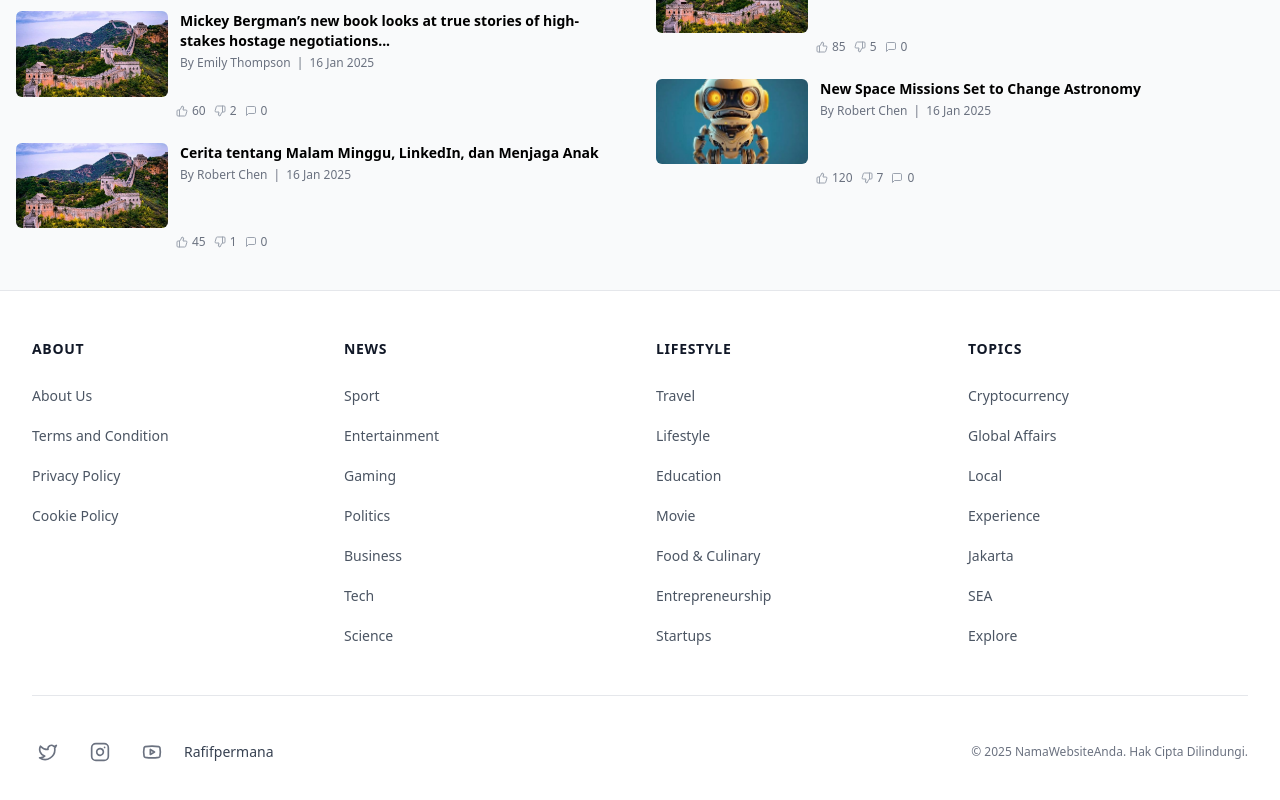
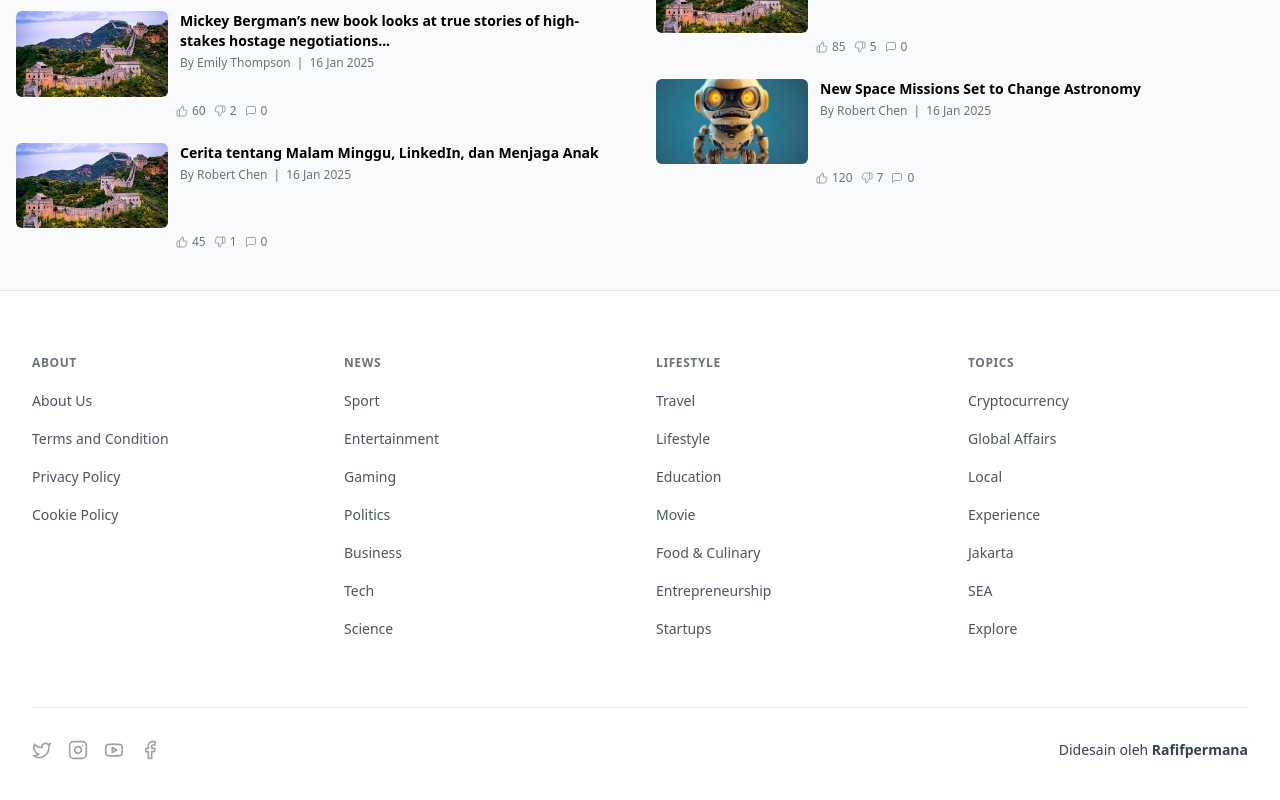
Before and after one commit to Rafifpermana/BeritaIn, a React (Vite) app: page / in a window 1280 px wide. Shown: the part 3351-4151 px from the top of the page. Built offline with nearby package versions, Linux system fonts and the light colour scheme.

Commit message:
optimaze footer

```diff
--- a/src/components/Footer.jsx
+++ b/src/components/Footer.jsx
@@ -1,28 +1,30 @@
+// src/components/Footer.jsx
 import React, { useState } from "react";
+import { Link, useNavigate } from "react-router-dom"; // Impor Link dan useNavigate
 import {
   Twitter,
   Instagram,
   Youtube,
   ChevronDown,
   ChevronUp,
-} from "lucide-react";
+  Facebook, // Contoh jika ingin menambahkan ikon Facebook
+} from "lucide-react"; // Asumsi X (untuk Twitter baru) sudah ada jika digunakan di Navbar
 
-const Footer = () => {
-  const [expandedSections, setExpandedSections] = useState({});
+// Fungsi createSlug (HARUS SAMA DENGAN YANG DI NAVBAR, HOMEPAGE, CATEGORYPAGE)
+// Idealnya, impor dari file utilitas bersama.
+const createSlug = (text) => {
+  if (!text || typeof text !== "string") return "";
+  return text
+    .toLowerCase()
+    .replace(/ & /g, "-and-")
+    .replace(/\s+/g, "-")
+    .replace(/[^\w-]+/g, "");
+};
 
-  const footerData = {
-    about: {
-      title: "About",
-      links: [
-        "About Us",
-        "Terms and Condition",
-        "Privacy Policy",
-        "Cookie Policy",
-      ],
-    },
-    news: {
-      title: "News",
-      links: [
+// Daftar kategori yang sama seperti di Navbar (untuk validasi atau referensi jika diperlukan)
+// Ini bisa juga tidak diperlukan di sini jika semua link adalah kategori yang valid.
+const CATEGORY_LINKS_IN_FOOTER = [
+  // Kategori yang ada di footerData.news, .lifestyle, .topics
   "Sport",
   "Entertainment",
   "Gaming",
@@ -30,11 +32,6 @@ const Footer = () => {
   "Business",
   "Tech",
   "Science",
-      ],
-    },
-    lifestyle: {
-      title: "Lifestyle",
-      links: [
   "Travel",
   "Lifestyle",
   "Education",
@@ -42,11 +39,6 @@ const Footer = () => {
   "Food & Culinary",
   "Entrepreneurship",
   "Startups",
-      ],
-    },
-    topics: {
-      title: "Topics",
-      links: [
   "Cryptocurrency",
   "Global Affairs",
   "Local",
@@ -54,14 +46,57 @@ const Footer = () => {
   "Jakarta",
   "SEA",
   "Explore",
+];
+
+const Footer = () => {
+  const [expandedSections, setExpandedSections] = useState({});
+  const navigate = useNavigate(); // Untuk navigasi jika diperlukan (meskipun Link sudah cukup)
+
+  // footerData tetap sama, kita akan memproses link-nya saat render
+  const footerData = {
+    about: {
+      title: "About",
+      links: [
+        // Link ini mungkin bukan kategori, jadi href="#" atau path statis
+        { name: "About Us", href: "/about-us" }, // Contoh path statis
+        { name: "Terms and Condition", href: "/terms" },
+        { name: "Privacy Policy", href: "/privacy" },
+        { name: "Cookie Policy", href: "/cookies" },
       ],
+      isCategoryLinks: false, // Flag untuk membedakan
+    },
+    news: {
+      title: "News",
+      links: CATEGORY_LINKS_IN_FOOTER.slice(0, 7).map((name) => ({
+        name,
+        isCategory: true,
+      })), // Ambil dari list utama
+      isCategoryLinks: true,
+    },
+    lifestyle: {
+      title: "Lifestyle",
+      links: CATEGORY_LINKS_IN_FOOTER.slice(7, 14).map((name) => ({
+        name,
+        isCategory: true,
+      })),
+      isCategoryLinks: true,
+    },
+    topics: {
+      title: "Topics",
+      links: CATEGORY_LINKS_IN_FOOTER.slice(14).map((name) => ({
+        name,
+        isCategory: true,
+      })),
+      isCategoryLinks: true,
     },
   };
 
+  // Social icons (contoh, bisa ditambahkan Facebook atau X)
   const socialIcons = [
-    { icon: Twitter, href: "#", label: "Twitter" },
-    { icon: Instagram, href: "#", label: "Instagram" },
-    { icon: Youtube, href: "#", label: "YouTube" },
+    { Icon: Twitter, href: "https://twitter.com", label: "Twitter" }, // Gunakan X jika Twitter baru
+    { Icon: Instagram, href: "https://instagram.com", label: "Instagram" },
+    { Icon: Youtube, href: "https://youtube.com", label: "YouTube" },
+    { Icon: Facebook, href: "https://facebook.com", label: "Facebook" },
   ];
 
   const toggleSection = (sectionKey) => {
@@ -71,133 +106,109 @@ const Footer = () => {
     }));
   };
 
+  const renderFooterLink = (linkItem, index) => {
+    if (linkItem.isCategory) {
       return (
-    <footer className="bg-white border-t border-gray-200">
-      <div className="max-w-7xl mx-auto px-4 sm:px-6 lg:px-8 py-8 sm:py-12">
+        <li key={linkItem.name + index}>
+          <Link
+            to={`/category/${createSlug(linkItem.name)}`}
+            className="text-sm text-gray-600 hover:text-blue-600 hover:underline transition-colors duration-200 block py-1"
+          >
+            {linkItem.name}
+          </Link>
+        </li>
+      );
+    }
+    // Untuk link non-kategori seperti About Us, dll.
+    return (
+      <li key={linkItem.name + index}>
+        <Link
+          to={linkItem.href || "#"} // Gunakan href dari data atau fallback ke '#'
+          className="text-sm text-gray-600 hover:text-blue-600 hover:underline transition-colors duration-200 block py-1"
+        >
+          {linkItem.name}
+        </Link>
+      </li>
+    );
+  };
+
+  return (
+    <footer className="bg-white border-t border-gray-200 text-gray-700">
+      <div className="max-w-7xl mx-auto px-4 sm:px-6 lg:px-8 py-10 sm:py-16">
         {/* Mobile Accordion Layout (< sm) */}
-        <div className="block sm:hidden space-y-4">
+        <div className="block sm:hidden space-y-1">
           {Object.entries(footerData).map(([key, section]) => (
-            <div
-              key={key}
-              className="border-b border-gray-200 pb-4 last:border-b-0"
-            >
-              {" "}
-              {/* Menghilangkan border bawah untuk item terakhir */}
+            <div key={key} className="border-b border-gray-100 last:border-b-0">
               <button
                 onClick={() => toggleSection(key)}
                 className="flex justify-between items-center w-full py-3 text-left"
               >
-                <h3 className="text-base font-semibold text-gray-900">
+                <h3 className="text-sm font-semibold text-gray-800 uppercase tracking-wider">
+                  {" "}
+                  {/* Disesuaikan dengan mobile Navbar */}
                   {section.title}
                 </h3>
                 {expandedSections[key] ? (
-                  <ChevronUp className="w-5 h-5 text-gray-500" />
+                  <ChevronUp className="w-4 h-4 text-gray-500" />
                 ) : (
-                  <ChevronDown className="w-5 h-5 text-gray-500" />
+                  <ChevronDown className="w-4 h-4 text-gray-500" />
                 )}
               </button>
               {expandedSections[key] && (
-                <ul className="mt-3 space-y-3 pl-2">
-                  {section.links.map((link, index) => (
-                    <li key={index}>
-                      <a
-                        href="#"
-                        className="text-sm text-gray-600 hover:text-gray-900 transition-colors duration-200 block py-1"
-                      >
-                        {link}
-                      </a>
-                    </li>
-                  ))}
+                <ul className="pt-2 pb-3 space-y-2 pl-3">
+                  {" "}
+                  {/* Padding disesuaikan */}
+                  {section.links.map((linkItem, index) =>
+                    renderFooterLink(linkItem, index)
+                  )}
                 </ul>
               )}
             </div>
           ))}
         </div>
 
-        {/* Tablet Layout (sm to lg) */}
-        <div className="hidden sm:grid lg:hidden grid-cols-2 gap-x-8 gap-y-10">
-          {" "}
-          {/* Menambah gap-y */}
+        {/* Tablet & Desktop Layout (sm+) */}
+        <div className="hidden sm:grid sm:grid-cols-2 md:grid-cols-4 gap-x-8 gap-y-10">
           {Object.entries(footerData).map(([key, section]) => (
             <div key={key}>
-              <h3 className="text-sm font-semibold text-gray-900 tracking-wider uppercase mb-4">
+              <h3 className="text-xs font-semibold text-gray-500 tracking-wider uppercase mb-4">
+                {" "}
+                {/* Font lebih kecil untuk judul kolom */}
                 {section.title}
               </h3>
-              <ul className="space-y-3">
-                {section.links.map((link, index) => (
-                  <li key={index}>
-                    <a
-                      href="#"
-                      className="text-sm text-gray-600 hover:text-gray-900 transition-colors duration-200"
-                    >
-                      {link}
-                    </a>
-                  </li>
-                ))}
-              </ul>
-            </div>
-          ))}
-        </div>
-
-        {/* Desktop Layout (lg+) */}
-        <div className="hidden lg:grid grid-cols-4 gap-x-8 gap-y-10">
+              <ul className="space-y-2.5">
                 {" "}
-          {/* Menambah gap-y */}
-          {/* Kolom diambil dari footerData untuk konsistensi */}
-          {Object.values(footerData).map((section, sectionIndex) => (
-            <div key={sectionIndex}>
-              <h3 className="text-sm font-semibold text-gray-900 tracking-wider uppercase mb-6">
-                {section.title}
-              </h3>
-              <ul className="space-y-4">
-                {section.links.map((link, linkIndex) => (
-                  <li key={linkIndex}>
-                    <a
-                      href="#"
-                      className="text-sm text-gray-600 hover:text-gray-900 transition-colors duration-200"
-                    >
-                      {link}
-                    </a>
-                  </li>
-                ))}
+                {/* Jarak antar link */}
+                {section.links.map((linkItem, index) =>
+                  renderFooterLink(linkItem, index)
+                )}
               </ul>
             </div>
           ))}
         </div>
 
         {/* Social Media, Nama Anda, dan Copyright Section */}
-        <div className="mt-10 sm:mt-12 pt-8 sm:pt-10 border-t border-gray-200">
-          <div className="flex flex-col space-y-4 md:space-y-0 md:flex-row md:justify-between md:items-center text-center md:text-left">
-            {/* Grup Ikon Media Sosial dan Nama Anda */}
-            <div className="flex flex-col sm:flex-row items-center justify-center md:justify-start">
-              <div className="flex space-x-5">
-                {" "}
-                {/* Sedikit menambah spasi antar ikon */}
-                {socialIcons.map((social, index) => {
-                  const IconComponent = social.icon;
-                  return (
+        <div className="mt-12 sm:mt-16 pt-8 border-t border-gray-200">
+          <div className="flex flex-col md:flex-row items-center justify-center md:justify-between text-center md:text-left space-y-4 md:space-y-0">
+            <div className="flex items-center space-x-4">
+              {socialIcons.map(({ Icon, href, label }) => (
                 <a
-                      key={index}
-                      href={social.href}
-                      className="text-gray-500 hover:text-gray-700 transition-colors duration-200 p-1.5 hover:bg-gray-100 rounded-full" // Penyesuaian padding dan warna
-                      aria-label={social.label}
+                  key={label}
+                  href={href}
+                  target="_blank" // Buka di tab baru
+                  rel="noopener noreferrer" // Keamanan untuk target="_blank"
+                  className="text-gray-400 hover:text-blue-600 transition-colors"
+                  aria-label={label}
                 >
-                      <IconComponent className="w-5 h-5" />
+                  <Icon className="w-5 h-5" />
                 </a>
-                  );
-                })}
+              ))}
             </div>
-              <div className="mt-3 sm:mt-0 sm:ml-4">
-                <p className="text-sm text-gray-700 font-medium">
-                  Rafifpermana
-                </p>
-              </div>
-            </div>
-
-            {/* Copyright Text */}
-            <div className="text-xs text-gray-500">
-              &copy; {new Date().getFullYear()} NamaWebsiteAnda. Hak Cipta
-              Dilindungi.
+            <div className="flex items-center text-sm text-gray-700">
+              <span>
+                Didesain oleh{" "}
+                <span className="font-semibold "> Rafifpermana</span>
+              </span>
             </div>
           </div>
         </div>
```
Lines whose indentation alone changed are shown as unchanged.
